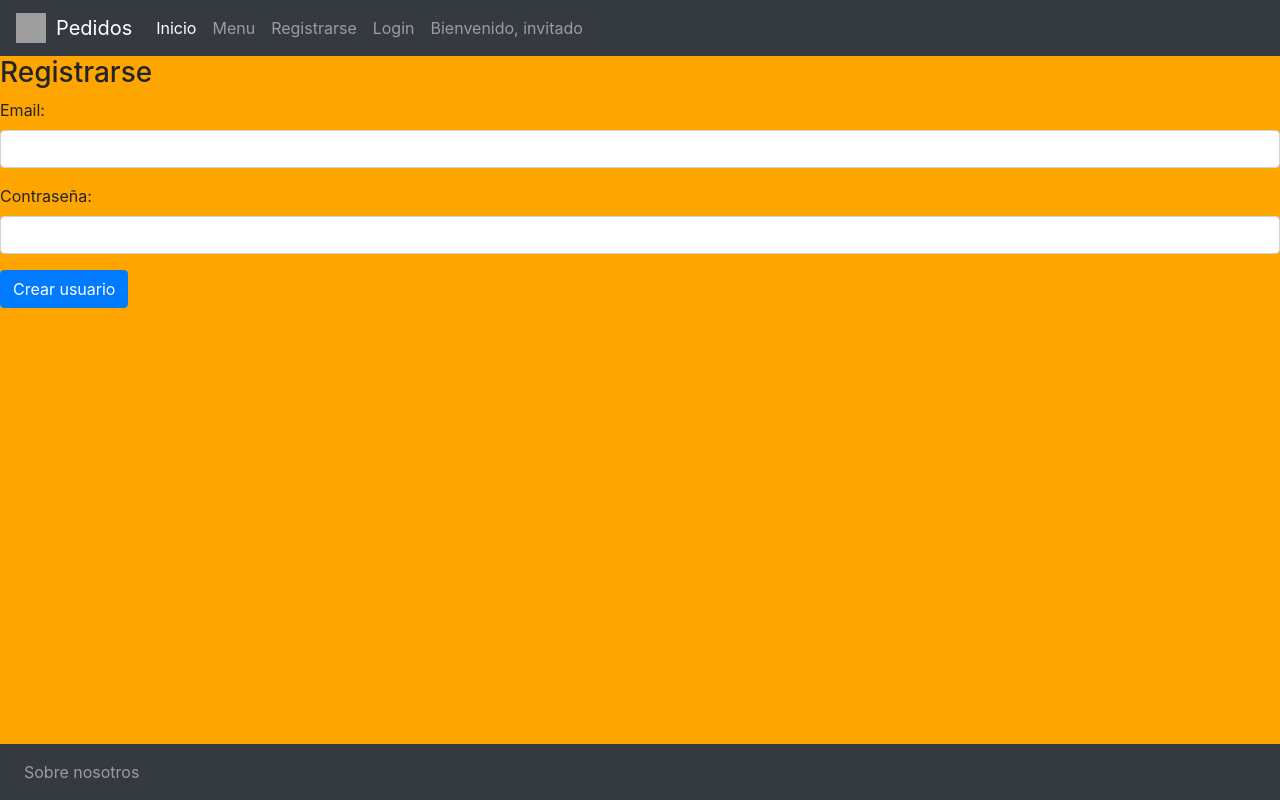
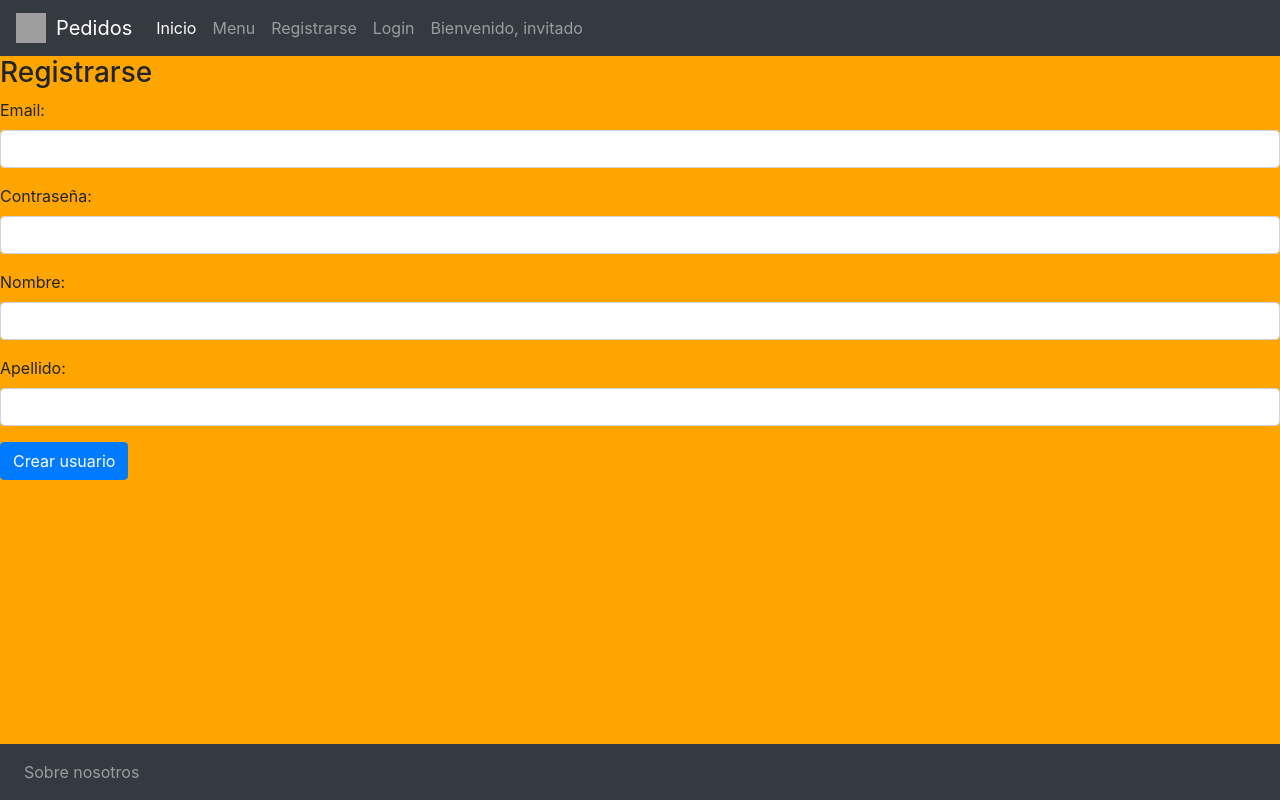
Before and after one commit to rbergoglio/practicareact, a React (Create React App) app in the folder deliverywebapp/: page /Registrarse in a window 1280 px wide. Built offline with nearby package versions, Linux system fonts and the light colour scheme; grey boxes are pictures that could not be loaded.

Commit message:
chaneges to user model

```diff
--- a/deliverywebapp/src/components/Register.js
+++ b/deliverywebapp/src/components/Register.js
@@ -7,18 +7,18 @@ class Register extends React.Component {
 
     this.onChangeUsername = this.onChangeUsername.bind(this);
     this.onChangePassword = this.onChangePassword.bind(this);
+    this.onChangeFirstName = this.onChangeFirstName.bind(this);
+    this.onChangeLastName = this.onChangeLastName.bind(this);
     this.onSubmit = this.onSubmit.bind(this);
 
     this.state = {
       username: "",
-      password: ""
+      password: "",
+      firstName: "",
+      lastName: ""
     };
   }
-  /*
-  componentDidMount(){
 
-  }
-*/
   onChangeUsername(e) {
     this.setState({
       username: e.target.value
@@ -29,13 +29,25 @@ class Register extends React.Component {
       password: e.target.value
     });
   }
+  onChangeFirstName(e) {
+    this.setState({
+      firstName: e.target.value
+    });
+  }
+  onChangeLastName(e) {
+    this.setState({
+      lastName: e.target.value
+    });
+  }
 
   onSubmit(e) {
     e.preventDefault();
 
     const user = {
       username: this.state.username,
-      password: this.state.password
+      password: this.state.password,
+      firstName: this.state.firstName,
+      lastName: this.state.lastName
     };
     console.log(user);
 
@@ -47,7 +59,9 @@ class Register extends React.Component {
 
     this.setState({
       username: "",
-      password: ""
+      password: "",
+      firstName: "",
+      lastName: ""
     });
 
     //window.location = "/";
@@ -84,6 +98,28 @@ class Register extends React.Component {
           </div>
 
           <div className="form-group">
+            <label>Nombre: </label>
+            <input
+              type="text"
+              required
+              className="form-control"
+              value={this.state.firstName}
+              onChange={this.onChangefirstName}
+            />
+          </div>
+
+          <div className="form-group">
+            <label>Apellido: </label>
+            <input
+              type="text"
+              required
+              className="form-control"
+              value={this.state.lastName}
+              onChange={this.onChangelastName}
+            />
+          </div>
+
+          <div className="form-group">
             <input
               type="submit"
               value="Crear usuario"
```
Also changed, not shown: 1 other file (tests, documents, lock files or other folders).
